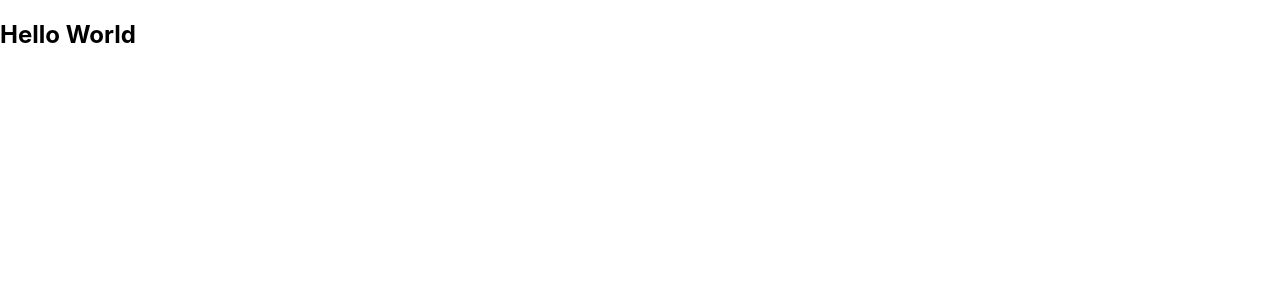
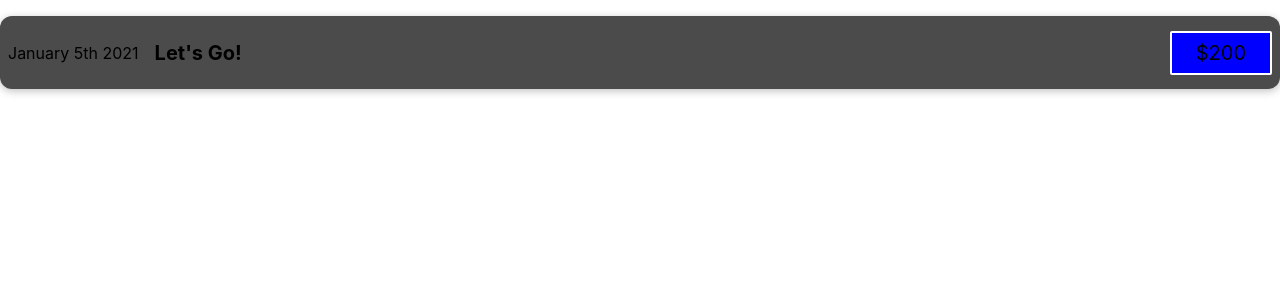
Before and after one commit to emmypuch/react-projects, a React (Create React App) app: page / in a window 1280 px wide. Shown: the top 300 px of the page. Built offline with nearby package versions, Linux system fonts and the light colour scheme.

Commit message:
added a css file for expenseitem

```diff
--- a/src/App.js
+++ b/src/App.js
@@ -3,7 +3,7 @@
 function App() {
   return (
     <div>
-      <ExpenseItem></ExpenseItem>
+      <ExpenseItem />
     </div>
   );
 }
--- /dev/null
+++ b/src/components/ExpenseItem.css
@@ -0,0 +1,40 @@
+.expense-item {
+    display: flex;
+    justify-content: space-between;
+    align-items: center;
+    box-shadow: 0px 2px 8px rgba(0, 0, 0, 0.25);
+    padding: 0.5rem;
+    margin: 1rem 0;
+    border-radius: 12px;
+    background-color: #4b4b4b;
+}
+
+.expense-item__description {
+    display: flex;
+    flex-direction: column;
+    gap: 1rem;
+    align-items: flex-end;
+    flex-flow: column-reverse;
+}
+
+.expense-item__description {
+    flex-direction: row;
+    align-items: center;
+    justify-content: flex-start;
+    flex: 1;
+}
+
+.expense-item__description h2 {
+    font-size: 1.25rem;
+    margin-left: 1rem;
+}
+
+.expense-item__price {
+    font-size: 1.25rem;
+    padding: 0.5rem 1.5rem;
+    justify-content: flex-end;
+    display: flex;
+    background-color: blue;
+    border: 2px solid #fff;
+    border-radius: 2px;
+}
--- a/src/components/ExpenseItem.js
+++ b/src/components/ExpenseItem.js
@@ -1,5 +1,15 @@
+import "./ExpenseItem.css";
+
 function ExpenseItem() {
-  return <h2>Hello World</h2>;
+  return (
+    <div className="expense-item">
+      <div>January 5th 2021</div>
+      <div className="expense-item__description">
+        <h2>Let's Go!</h2>
+      </div>
+      <div className="expense-item__price">$200</div>
+    </div>
+  );
 }
 
 export default ExpenseItem;
```
